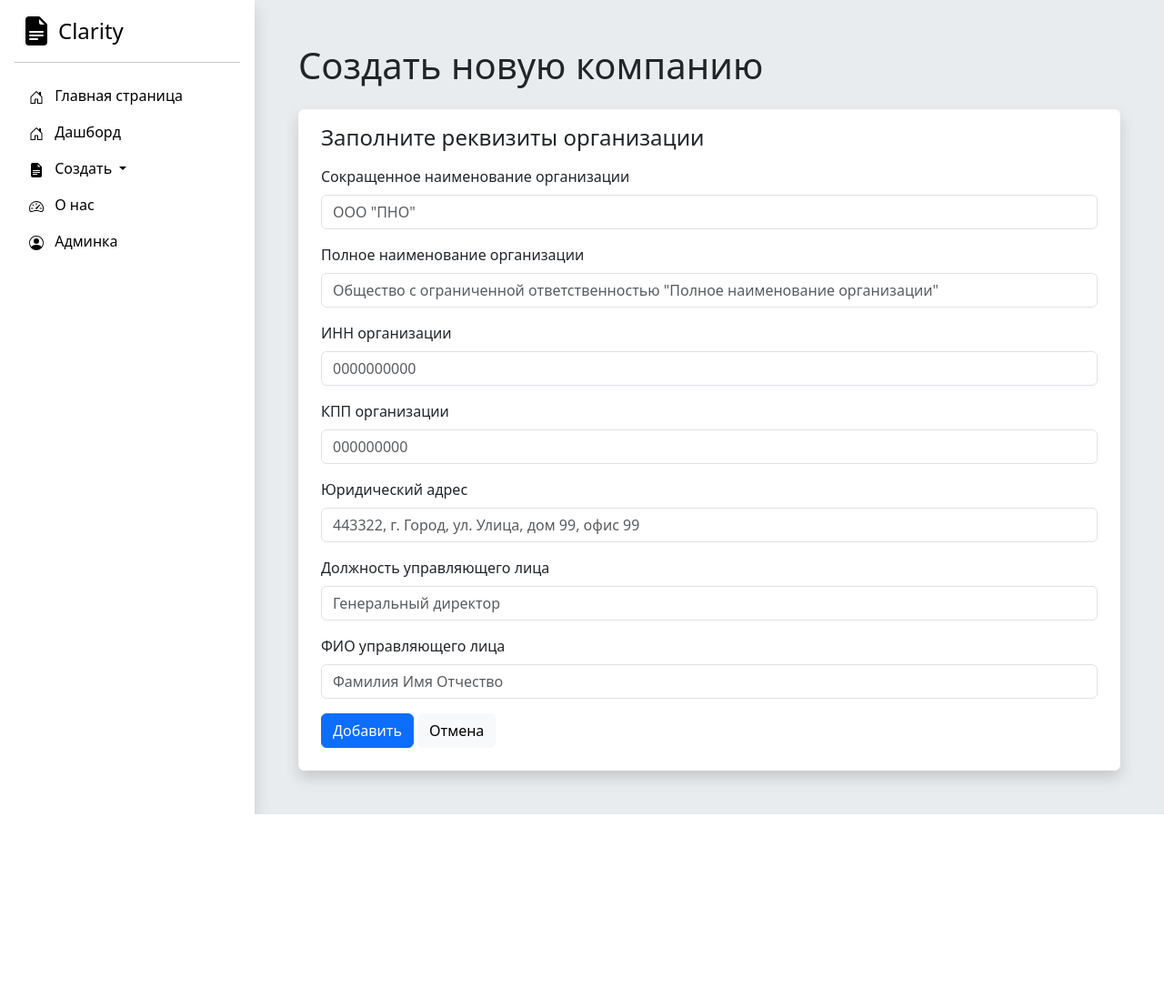
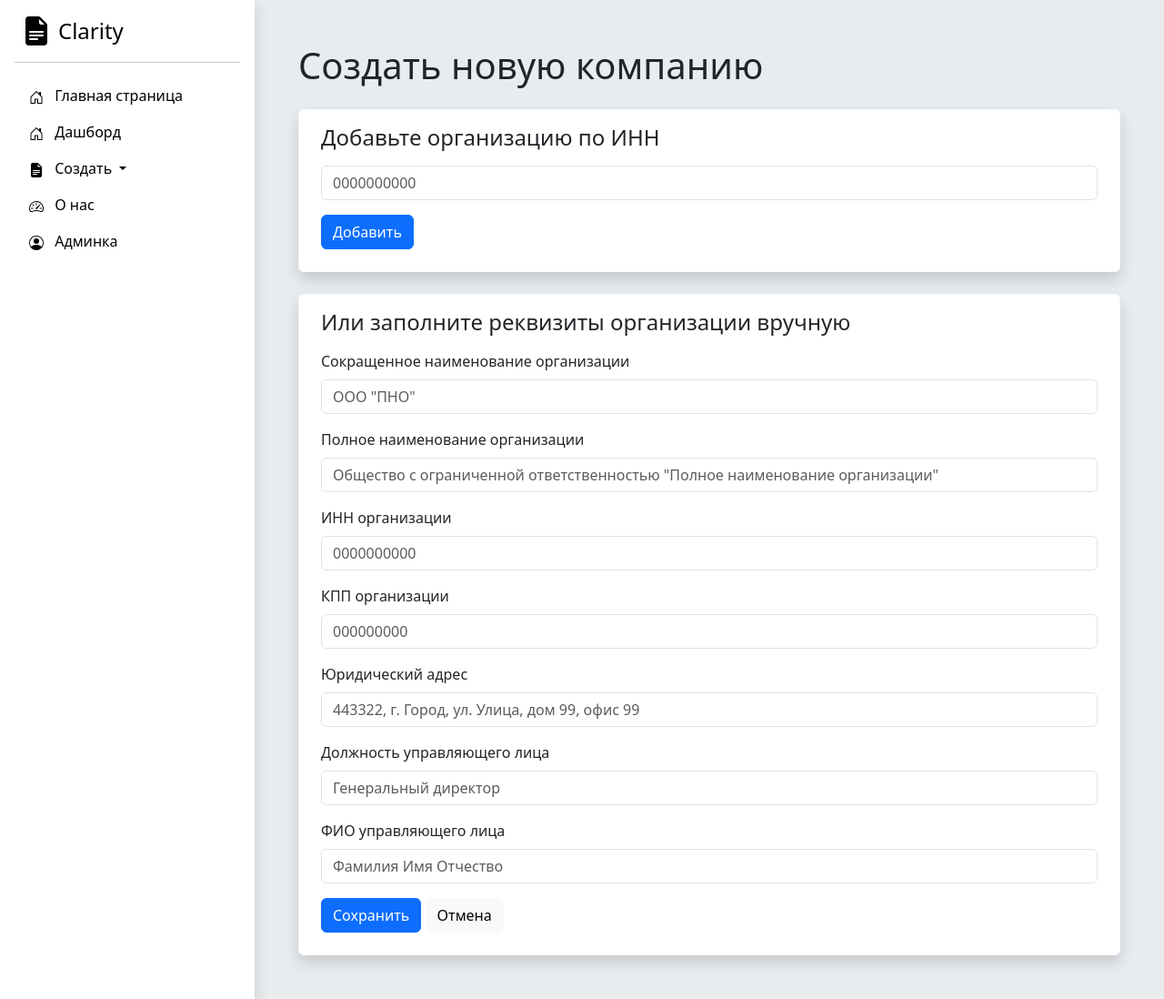
Before and after one commit to DiHard/Clarity, a Django app: page /organization/create/ in a window 1280 px wide. Shown: the whole page at 91% size. Before the commit the page ends 895 px from the top, so only its background shows below. Run offline with Django 5.2, Linux system fonts and the light colour scheme; some libraries are stand-ins or nearby versions.

Commit message:
интерфейс добавления по инн

```diff
--- a/Accounting/views.py
+++ b/Accounting/views.py
@@ -2,7 +2,7 @@ from django.http import HttpResponse
 from django.shortcuts import render, redirect
 from .forms import OrganizationForm, DogovorForm, ServiceForm
 from .generate import generate, translit, generate_bill, generate_act
-from dadata import Dadata
+from dadata import Dadata # pip install dadata
 from .models import Organization, Dogovor, Service
 
 
--- a/DAM/templates/Accounting/organization-create.html
+++ b/DAM/templates/Accounting/organization-create.html
@@ -7,8 +7,24 @@
 {% block content %}
 <h1 class="mb-4">Создать новую компанию</h1>
 
+<div class="card border-light shadow p-3 bg-body rounded mb-4">
+    <h4 class="ms-2">Добавьте организацию по ИНН</h4>
+  <div class="m-2">
+       <input class="form-control mb-3" placeholder="0000000000" type="text" id="input">
+  <button class="btn btn-primary" type="button" onclick="go()">Добавить</button>
+
+  <script>
+    function go() {
+      var url = "/organization/create/add-by-inn/";
+      var inputValue = document.getElementById("input").value;
+      window.location.href = url + inputValue;
+    }
+  </script>
+      </div>
+      </div>
+
 <div class="card border-light shadow p-3 bg-body rounded">
-    <h4 class="ms-2">Заполните реквизиты организации </h4>
+    <h4 class="ms-2">Или заполните реквизиты организации вручную</h4>
   <div class="m-2">
 <form method="post">
     {% csrf_token %}
@@ -51,7 +67,7 @@
       </div>
 
   <div class="d-grid gap-2 d-md-block">
-      <button type="submit"  class="btn btn-primary" type="button">Добавить</button>
+      <button type="submit"  class="btn btn-primary" type="button">Сохранить</button>
   <a class="btn btn-light" href="/">Отмена</a>
 <span class="text-danger ms-3 fs-5" >{{ error }}</span>
 </div>
```
Also changed, not shown: db.sqlite3, 1 other file.
